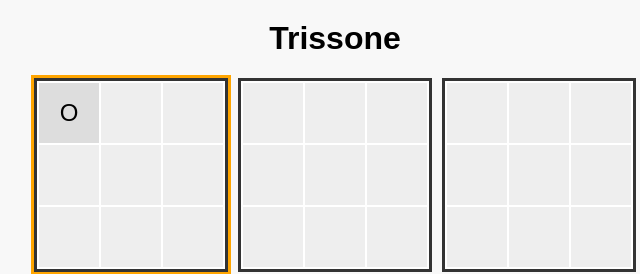
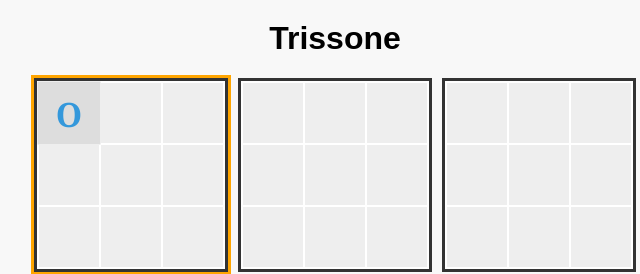
Before and after one commit to stefancal/Trissone, a plain HTML site: page index.html in a window 1280 px wide. Both pictures are taken after a click on the element 374 px from the left and 113 px from the top of the page. Shown: the top 274 px of the page, 305-945 px from the left. Drawn offline with Linux system fonts and the light colour scheme.

Commit message:
improved graphics

```diff
--- a/script.js
+++ b/script.js
@@ -1,4 +1,6 @@
+
 document.addEventListener('DOMContentLoaded', () => {
+
     const bigBoardEl = document.getElementById('big-board');
     const messageEl = document.getElementById('message');
 
@@ -8,6 +10,7 @@ document.addEventListener('DOMContentLoaded', () => {
     let nextSmallTris = null;
     let gameOver = false;
 
+    // Check for a win in the given board
     function checkWin(board) {
         const winningLines = [
             [0, 1, 2], [3, 4, 5], [6, 7, 8],
@@ -16,12 +19,7 @@ document.addEventListener('DOMContentLoaded', () => {
         ];
 
         for (let [a, b, c] of winningLines) {
-            if (
-                board[a] === board[b] &&
-                board[a] === board[c] &&
-                board[a] !== null &&
-                board[a] !== 'D'
-            ) {
+            if (board[a] === board[b] && board[a] === board[c] && board[a] !== null && board[a] !== 'D') {
                 return board[a];
             }
         }
@@ -29,14 +27,20 @@ document.addEventListener('DOMContentLoaded', () => {
         return null;
     }
 
+    // Check if the given board is full
     function isFull(board) {
         return board.every(cell => cell !== null);
     }
 
+    /**
+     * Make a move in the game
+     * @param {*} smallIndex The index of the small board
+     * @param {*} cellIndex The index of the cell in the small board
+     */
     function makeMove(smallIndex, cellIndex) {
         if (gameOver) return;
 
-        // Enforce redirection — disallow playing elsewhere if the destination is not full
+        // Disallow playing elsewhere if the destination is not full
         if (
             nextSmallTris !== null &&
             smallIndex !== nextSmallTris &&
@@ -55,6 +59,7 @@ document.addEventListener('DOMContentLoaded', () => {
         const cellEl = smallBoardEl.querySelector(`.cell[data-ci="${cellIndex}"]`);
         cellEl.textContent = currentPlayer;
         cellEl.classList.add("taken");
+        cellEl.classList.add(currentPlayer === 'X' ? 'x-symbol' : 'o-symbol');
 
         // Mark win for the small board (only once)
         const winner = checkWin(smallBoards[smallIndex]);
@@ -85,6 +90,7 @@ document.addEventListener('DOMContentLoaded', () => {
         messageEl.textContent = `Current Player: ${currentPlayer}`;
     }
 
+    // Highlight the next small board to play in
     function highlightNextSmall() {
         document.querySelectorAll('.small-board').forEach((el, index) => {
             const isWon = bigBoard[index] !== null && bigBoard[index] !== 'D';
@@ -103,6 +109,7 @@ document.addEventListener('DOMContentLoaded', () => {
         });
     }
 
+    // Initialize the game board
     function setupBoard() {
         for (let smallIndex = 0; smallIndex < 9; smallIndex++) {
             const sb = document.createElement('div');
--- a/style.css
+++ b/style.css
@@ -53,3 +53,25 @@ h1 {
   font-size: 1.2em;
   margin-top: 10px;
 }
+
+
+.x-symbol {
+  color: #e74c3c; /* red */
+  font-weight: bold;
+  font-size: 2em;
+  font-family: 'Courier New', monospace;
+  transition: transform 0.2s ease;
+}
+
+.o-symbol {
+  color: #3498db; /* blue */
+  font-weight: bold;
+  font-size: 2em;
+  font-family: 'Georgia', serif;
+  transition: transform 0.2s ease;
+}
+
+.cell.taken {
+  pointer-events: none;
+  transform: scale(1.05);
+}
```
